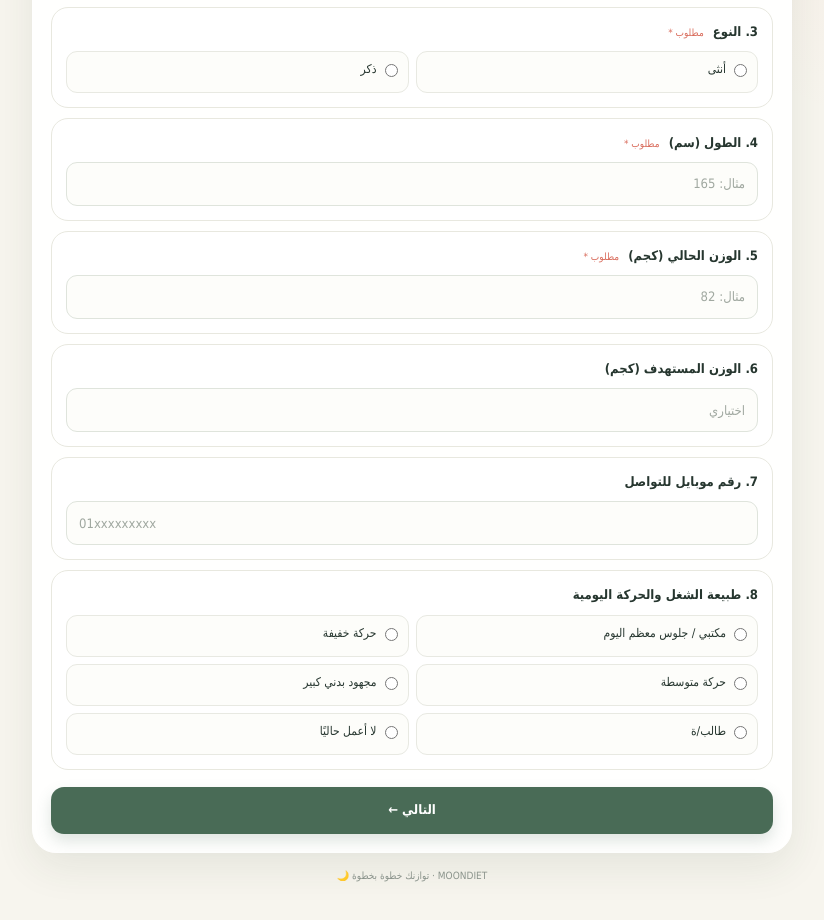
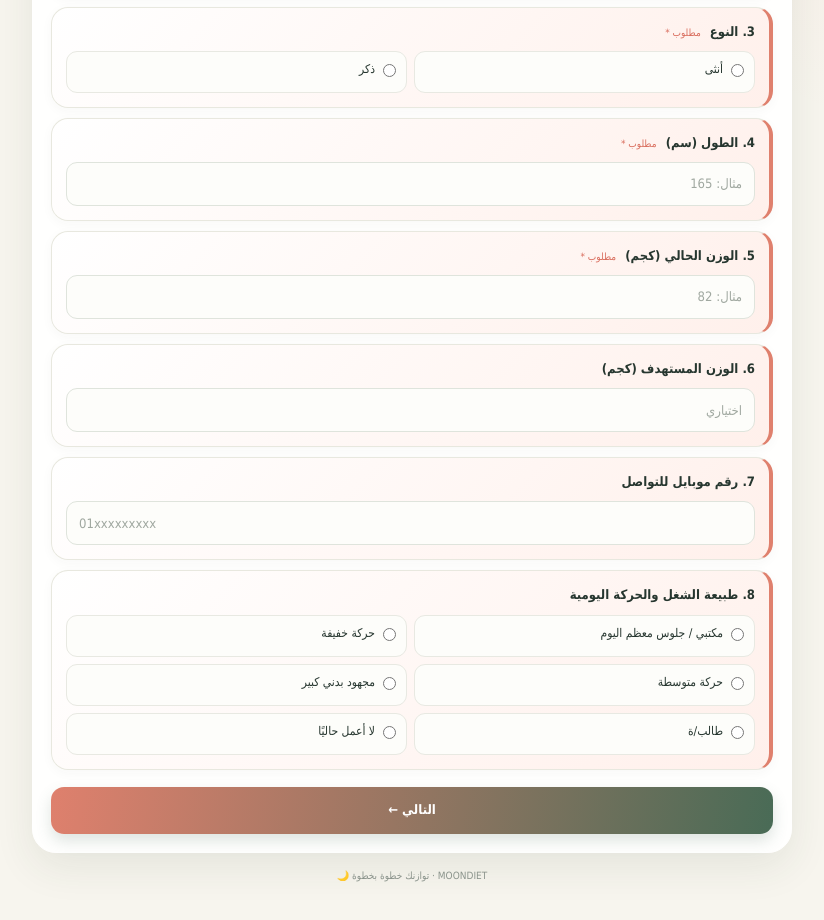
Before and after one commit to shuqair99/EagleV2, a plain HTML site: page docs/index.html in a window 1280 px wide. Shown: the part 698-1618 px from the top of the page, without its empty margins (228-1052 px from the left). Drawn offline with Linux system fonts and the light colour scheme.

Commit message:
Polish MoonDiet form colors and section styling

```diff
--- a/docs/index.html
+++ b/docs/index.html
@@ -41,13 +41,13 @@ button,input,textarea{font:inherit}
 .progress i{display:block;width:0;height:100%;background:linear-gradient(90deg,var(--green),#93b18f);border-radius:20px;transition:width .25s}
 .step-note{padding:9px 12px;border-radius:12px;background:#f6f4ec;color:#68746b;font-size:11px;margin-bottom:15px}
 .questions{display:grid;gap:10px}
-.qcard{border:1px solid var(--line);border-radius:17px;padding:14px;background:#fff}
+.qcard{border:1px solid var(--line);border-right:4px solid var(--accent,var(--green));border-radius:17px;padding:14px;background:linear-gradient(135deg,#fff 0%,var(--accent-soft,#fff) 100%);box-shadow:0 3px 12px rgba(45,62,48,.035)}
 .qtitle{font-size:13px;font-weight:900;line-height:1.55;margin:0 0 9px}
 .qmeta{display:inline-block;color:#8b948c;font-size:10px;font-weight:500;margin-right:5px}
 .req{color:#d96d5d}
 .choices{display:grid;grid-template-columns:repeat(2,minmax(0,1fr));gap:7px}
 .choice{display:flex;align-items:flex-start;gap:8px;min-height:42px;padding:9px 10px;border:1px solid #e8e9e2;border-radius:11px;background:#fdfdfa;font-size:12px;line-height:1.45;cursor:pointer;transition:.15s}
-.choice:has(input:checked){background:var(--green-soft);border-color:#a9c1a8;color:#34533d}
+.choice:has(input:checked){background:var(--accent-soft,var(--green-soft));border-color:var(--accent,var(--green));color:var(--ink);box-shadow:0 0 0 1px var(--accent,var(--green)) inset}
 .choice input{margin:3px 0 0;accent-color:var(--green);flex:0 0 auto}
 .choice:focus-within{outline:2px solid #9bb99b;outline-offset:2px}
 .field{width:100%;min-height:44px;border:1px solid #dfe4dc;border-radius:11px;background:#fdfdfa;padding:10px 12px;color:var(--ink);font-size:13px;outline:none}
@@ -59,7 +59,7 @@ textarea.field{min-height:78px;resize:vertical}
 .error.show{display:block}
 .actions{display:flex;gap:8px;margin-top:17px}
 .btn{border:0;border-radius:13px;min-height:47px;padding:11px 15px;font-size:13px;font-weight:900;cursor:pointer}
-.btn-main{background:var(--green);color:white;flex:1;box-shadow:0 7px 15px rgba(73,107,86,.18)}
+.btn-main{background:linear-gradient(100deg,var(--accent,var(--green)),#496b56);color:white;flex:1;box-shadow:0 7px 15px rgba(73,107,86,.18)}
 .btn-main:active{transform:translateY(1px)}
 .btn-back{background:#f1f2ed;color:#667268;min-width:92px}
 .btn:focus-visible{outline:3px solid #c7a76a;outline-offset:2px}
@@ -227,7 +227,7 @@ function render(){
  var list=activeSteps();
  if(stepIndex>=list.length)stepIndex=list.length-1;
  var step=list[stepIndex];
- $("stepTitle").textContent=step.title;
+ var accents={personal:["#df806d","#fff0eb","📋"],health:["#62866b","#eaf2e9","🩺"],women:["#aa82b9","#f3eafa","🌸"],food:["#d2a342","#fbf3d9","🍓"],drinks:["#559a99","#e7f4f1","🥤"],lifestyle:["#6f8db2","#edf2f8","🌿"],goals:["#d36d94","#f9eaf0","🎯"]};var theme=accents[step.id]||accents.personal;$("formPanel").style.setProperty("--accent",theme[0]);$("formPanel").style.setProperty("--accent-soft",theme[1]);$("stepTitle").textContent=theme[2]+" "+step.title;
  $("counter").textContent=(stepIndex+1)+" / "+list.length;
  $("progressBar").style.width=((stepIndex+1)/list.length*100)+"%";
  $("stepNote").textContent=step.note;
```
